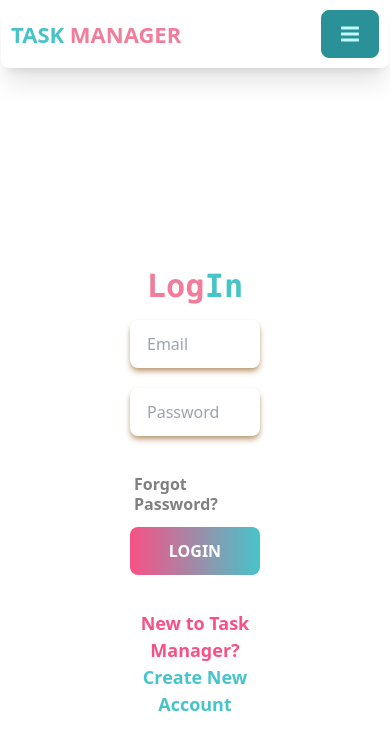
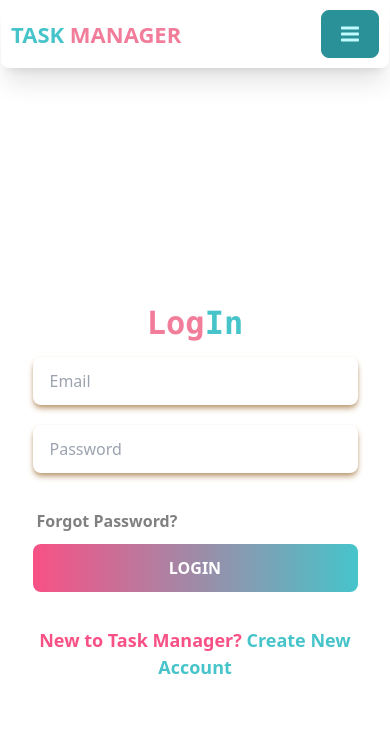
Before and after one commit to MahfujAhsan/task-dashboard, a React (Create React App) app: page /login in a window 390 px wide. Shown: the top 750 px of the page. Built offline with nearby package versions, Linux system fonts and the light colour scheme; no server answers.

Commit message:
login form updated

```diff
--- a/src/Login/SignIn.js
+++ b/src/Login/SignIn.js
@@ -52,8 +52,8 @@ const SignIn = () => {
 
     return (
         <div>
-            <section className='h-screen flex justify-center items-center w-4/12 mx-auto'>
-                <div className="w-full mx-auto py-[45px] rounded-lg">
+            <section className='h-screen flex justify-center items-center w-10/12 md:w-4/12 mx-auto'>
+                <div className="w-full mx-auto md:py-[45px] rounded-lg">
                     <h3 className='text-[32px] text-center font-mono font-semibold'><span className='text-[#F17D9A]'>Log</span><span className='text-[#46C4CA]'>In</span></h3>
                     <form onSubmit={handleSubmit(onSubmit)}>
                         <div className="form-control w-full mx-auto my-[10px]">
--- a/src/SignUp/SignUp.js
+++ b/src/SignUp/SignUp.js
@@ -65,8 +65,8 @@ const SignUp = () => {
     return (
         <div>
 
-            <section className='h-screen flex justify-center items-center w-4/12 mx-auto'>
-                <div className="w-full mx-auto py-[45px] rounded-lg">
+            <section className='h-screen flex justify-center items-center w-10/12 md:w-4/12 mx-auto'>
+                <div className="w-full mx-auto md:py-[45px] rounded-lg">
                     <form onSubmit={handleSubmit(onSubmit)}>
                         <h3 className='text-[32px] text-center font-mono font-semibold'><span className='text-[#F17D9A]'>Sign</span> <span className='text-[#46C4CA]'>Up</span></h3>
                         <div className="form-control w-full mx-auto my-[10px]">
```
